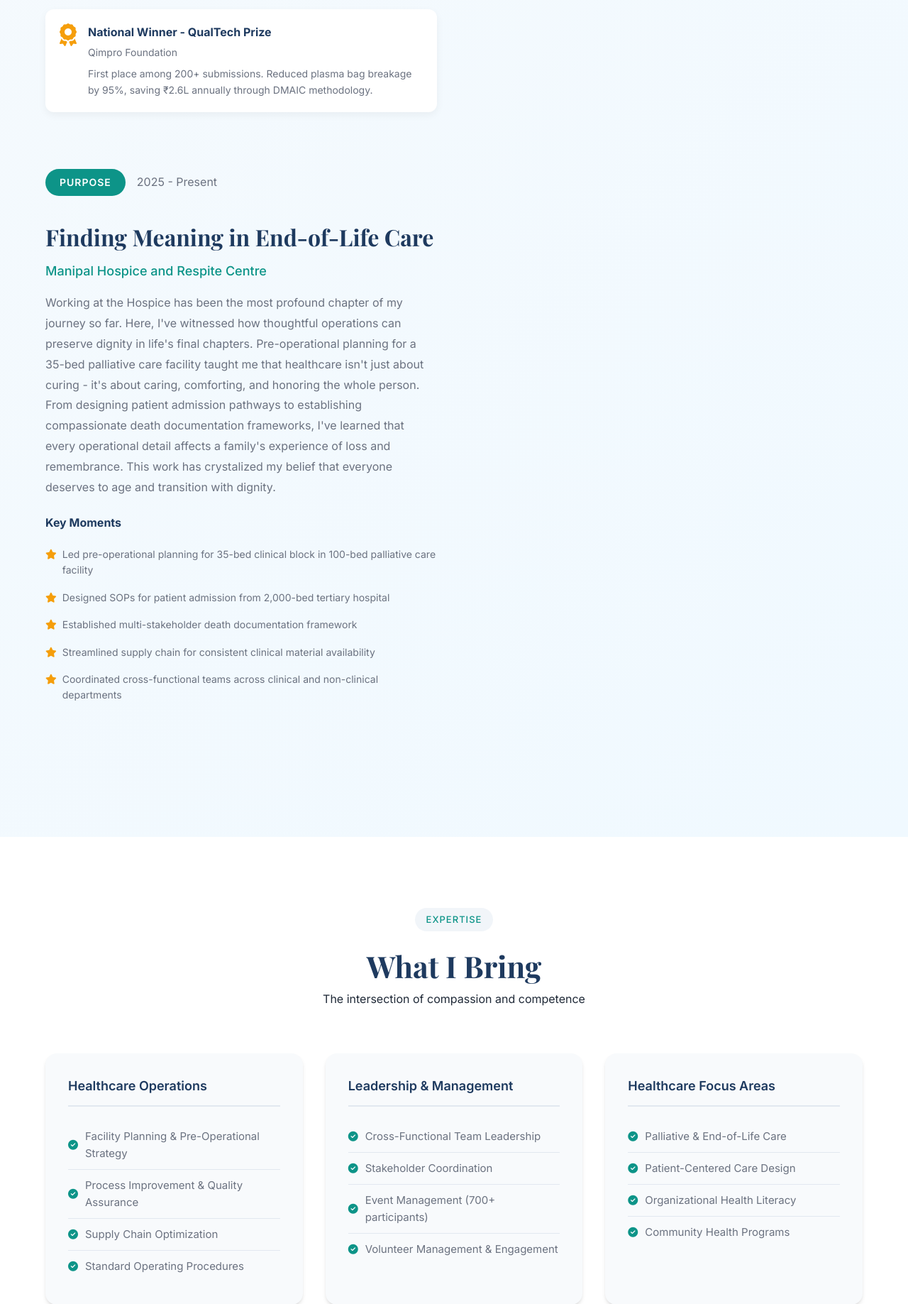
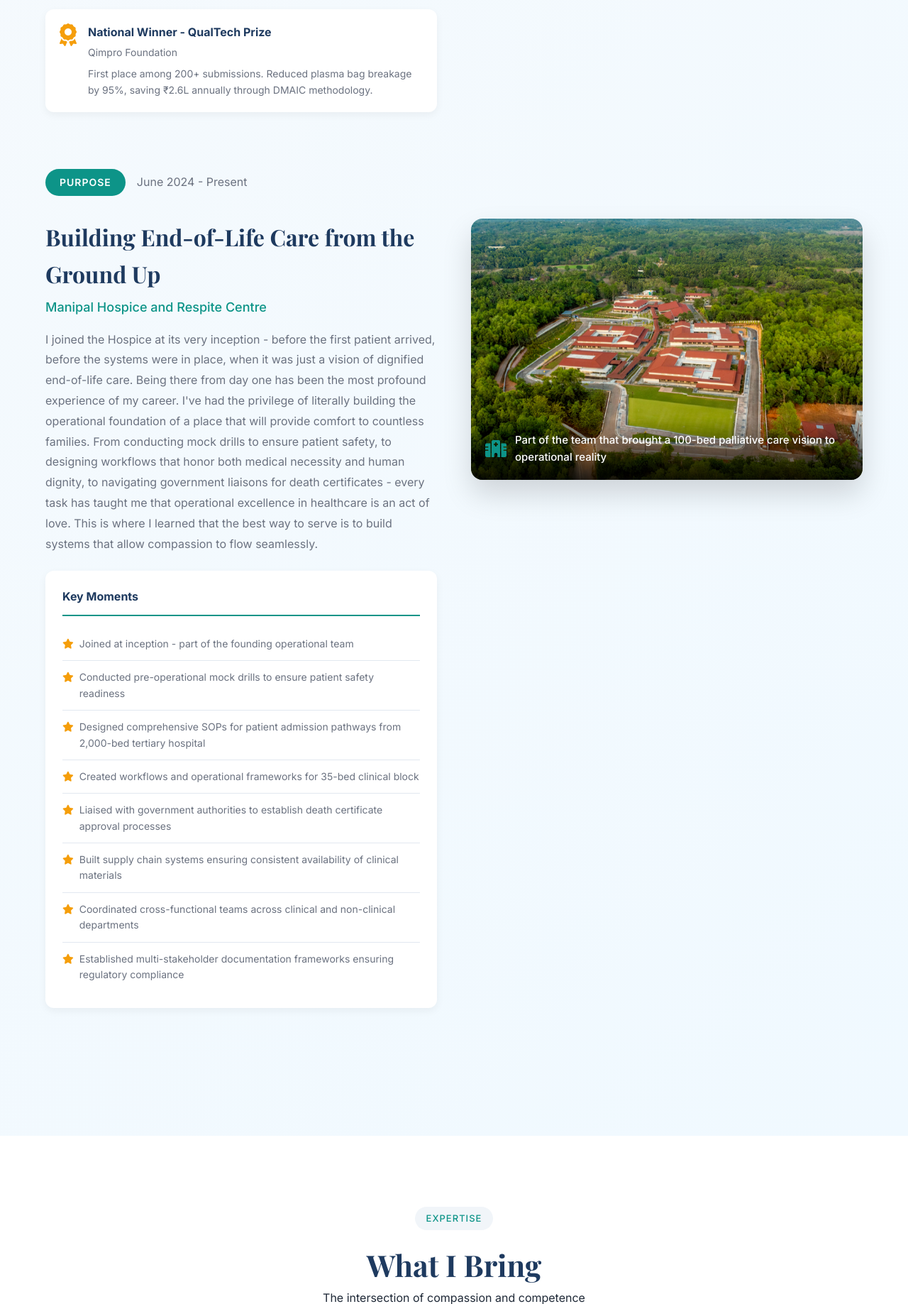
Before and after one commit to Jay-2212/Pallavi-Portfolio, a Flask app: page / in a window 1280 px wide. Shown: the part 3526-5363 px from the top of the page at 71% size. Run offline with Flask 3, Linux system fonts and the light colour scheme.

Commit message:
Add Hospice aerial image and detailed foundation work
Hospice Section Updates:
- Added beautiful aerial shot of the hospice facility (975KB optimized)
- Updated timeline: 'June 2024 - Present' (almost 1 year since inception)
- New title: 'Building End-of-Life Care from the Ground Up'
- Expanded story emphasizing founding team member perspective
- Added 8 detailed key moments showing foundational work:
  * Joined at inception - founding operational team
  * Conducted pre-operational mock drills
  * Designed SOPs for patient admission
  * Created workflows for 35-bed clinical block
  * Liaised with government for death certificates
  * Built supply chain systems
  * Cross-functional team coordination
  * Regulatory compliance frameworks
- Added impact statement: 'Part of team that brought 100-bed vision to reality'
- New CSS styling for aerial image with caption overlay
- Enhanced key moments styling for hospice section

New Images:
- 1.png -> static/images/hospice-aerial.jpg (aerial view of facility)
- Qimpro.jpg (award photo, to be used in Phase 3)

This shows Pallavi didn't just join the hospice - she helped BUILD it from day one.

```diff
--- a/app.py
+++ b/app.py
@@ -124,23 +124,29 @@ portfolio_data = {
             {
                 "id": "hospice",
                 "phase": "Purpose",
-                "years": "2025 - Present",
-                "title": "Finding Meaning in End-of-Life Care",
+                "years": "June 2024 - Present",
+                "title": "Building End-of-Life Care from the Ground Up",
                 "organization": "Manipal Hospice and Respite Centre",
-                "story": """Working at the Hospice has been the most profound chapter of my journey so far. Here, I've witnessed
-                how thoughtful operations can preserve dignity in life's final chapters. Pre-operational planning for
-                a 35-bed palliative care facility taught me that healthcare isn't just about curing - it's about caring,
-                comforting, and honoring the whole person. From designing patient admission pathways to establishing
-                compassionate death documentation frameworks, I've learned that every operational detail affects a
-                family's experience of loss and remembrance. This work has crystalized my belief that everyone deserves
-                to age and transition with dignity.""",
+                "story": """I joined the Hospice at its very inception - before the first patient arrived, before the systems were
+                in place, when it was just a vision of dignified end-of-life care. Being there from day one has been
+                the most profound experience of my career. I've had the privilege of literally building the operational
+                foundation of a place that will provide comfort to countless families. From conducting mock drills to
+                ensure patient safety, to designing workflows that honor both medical necessity and human dignity,
+                to navigating government liaisons for death certificates - every task has taught me that operational
+                excellence in healthcare is an act of love. This is where I learned that the best way to serve is to
+                build systems that allow compassion to flow seamlessly.""",
                 "key_moments": [
-                    "Led pre-operational planning for 35-bed clinical block in 100-bed palliative care facility",
-                    "Designed SOPs for patient admission from 2,000-bed tertiary hospital",
-                    "Established multi-stakeholder death documentation framework",
-                    "Streamlined supply chain for consistent clinical material availability",
-                    "Coordinated cross-functional teams across clinical and non-clinical departments"
-                ]
+                    "Joined at inception - part of the founding operational team",
+                    "Conducted pre-operational mock drills to ensure patient safety readiness",
+                    "Designed comprehensive SOPs for patient admission pathways from 2,000-bed tertiary hospital",
+                    "Created workflows and operational frameworks for 35-bed clinical block",
+                    "Liaised with government authorities to establish death certificate approval processes",
+                    "Built supply chain systems ensuring consistent availability of clinical materials",
+                    "Coordinated cross-functional teams across clinical and non-clinical departments",
+                    "Established multi-stakeholder documentation frameworks ensuring regulatory compliance"
+                ],
+                "impact": "Part of the team that brought a 100-bed palliative care vision to operational reality",
+                "aerial_image": "images/hospice-aerial.jpg"
             }
         ]
     },
--- a/templates/index.html
+++ b/templates/index.html
@@ -128,7 +128,19 @@
                         {% endif %}
                     </div>
 
-                    {% if section.images %}
+                    {% if section.id == "hospice" and section.aerial_image %}
+                    <div class="phase-aerial">
+                        <div class="aerial-image-wrapper">
+                            <img src="{{ url_for('static', filename=section.aerial_image) }}"
+                                 alt="{{ section.title }} - Aerial View"
+                                 loading="lazy">
+                            <div class="aerial-caption">
+                                <i class="fas fa-hospital"></i>
+                                <span>{{ section.impact }}</span>
+                            </div>
+                        </div>
+                    </div>
+                    {% elif section.images %}
                     <div class="phase-gallery">
                         <div class="gallery-grid">
                             {% for image in section.images %}
@@ -444,6 +456,74 @@
     transform: scale(1.05);
 }
 
+/* Aerial Image Section */
+.phase-aerial {
+    width: 100%;
+}
+
+.aerial-image-wrapper {
+    position: relative;
+    border-radius: 16px;
+    overflow: hidden;
+    box-shadow: 0 20px 40px rgba(0,0,0,0.15);
+}
+
+.aerial-image-wrapper img {
+    width: 100%;
+    height: auto;
+    display: block;
+}
+
+.aerial-caption {
+    position: absolute;
+    bottom: 0;
+    left: 0;
+    right: 0;
+    padding: 20px;
+    background: linear-gradient(transparent, rgba(0,0,0,0.8));
+    color: white;
+    display: flex;
+    align-items: center;
+    gap: 12px;
+}
+
+.aerial-caption i {
+    font-size: 24px;
+    color: #0d9488;
+}
+
+.aerial-caption span {
+    font-size: 15px;
+    font-weight: 500;
+}
+
+/* Enhanced Key Moments for Hospice */
+.journey-phase#hospice .key-moments {
+    background: white;
+    padding: 24px;
+    border-radius: 12px;
+    box-shadow: 0 4px 12px rgba(0,0,0,0.05);
+    margin-top: 24px;
+}
+
+.journey-phase#hospice .key-moments h4 {
+    color: #1e3a5f;
+    font-size: 16px;
+    margin-bottom: 16px;
+    padding-bottom: 12px;
+    border-bottom: 2px solid #0d9488;
+}
+
+.journey-phase#hospice .key-moments li {
+    padding: 12px 0;
+    border-bottom: 1px solid #e2e8f0;
+    line-height: 1.6;
+}
+
+.journey-phase#hospice .key-moments li:last-child {
+    border-bottom: none;
+}
+
 /* Achievement Card */
 .achievement-card {
     display: flex;
```
Also changed, not shown: 1.png (added), Qimpro.jpg (added), static/images/hospice-aerial.jpg (added).
